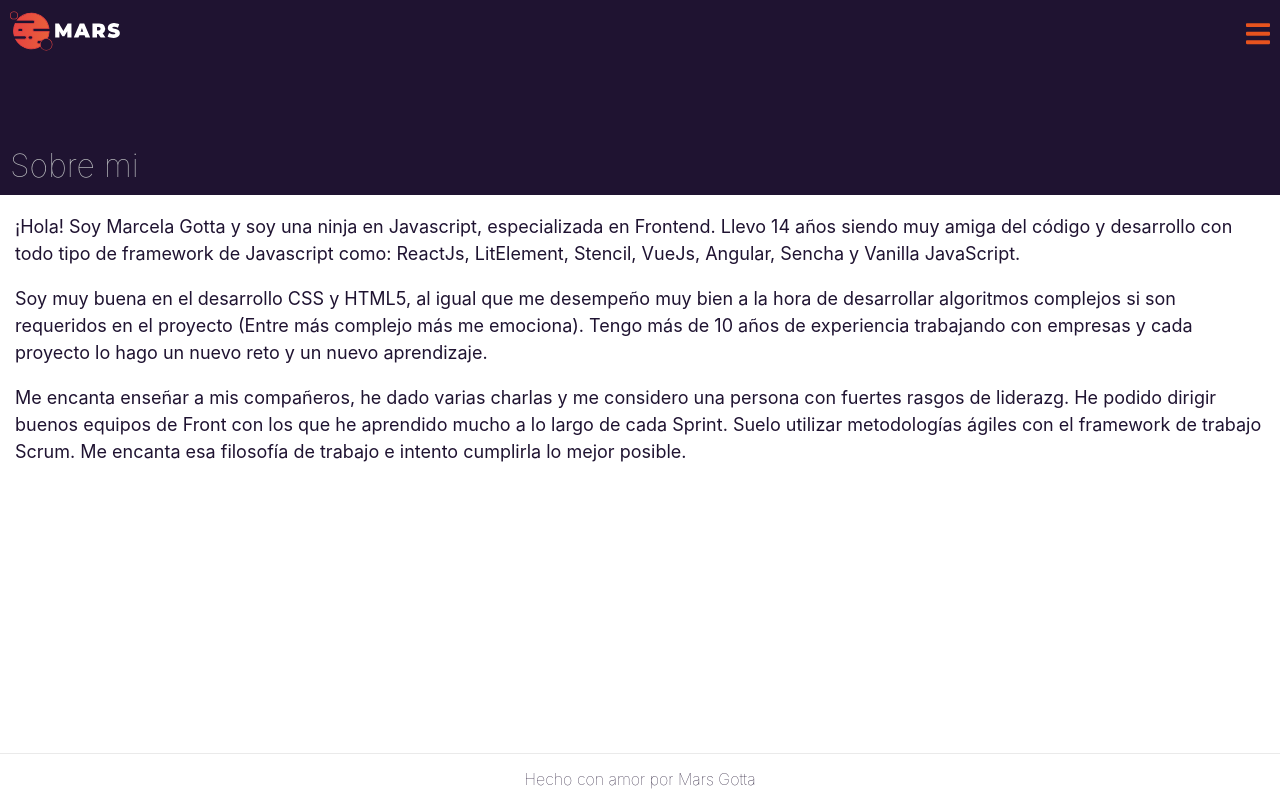
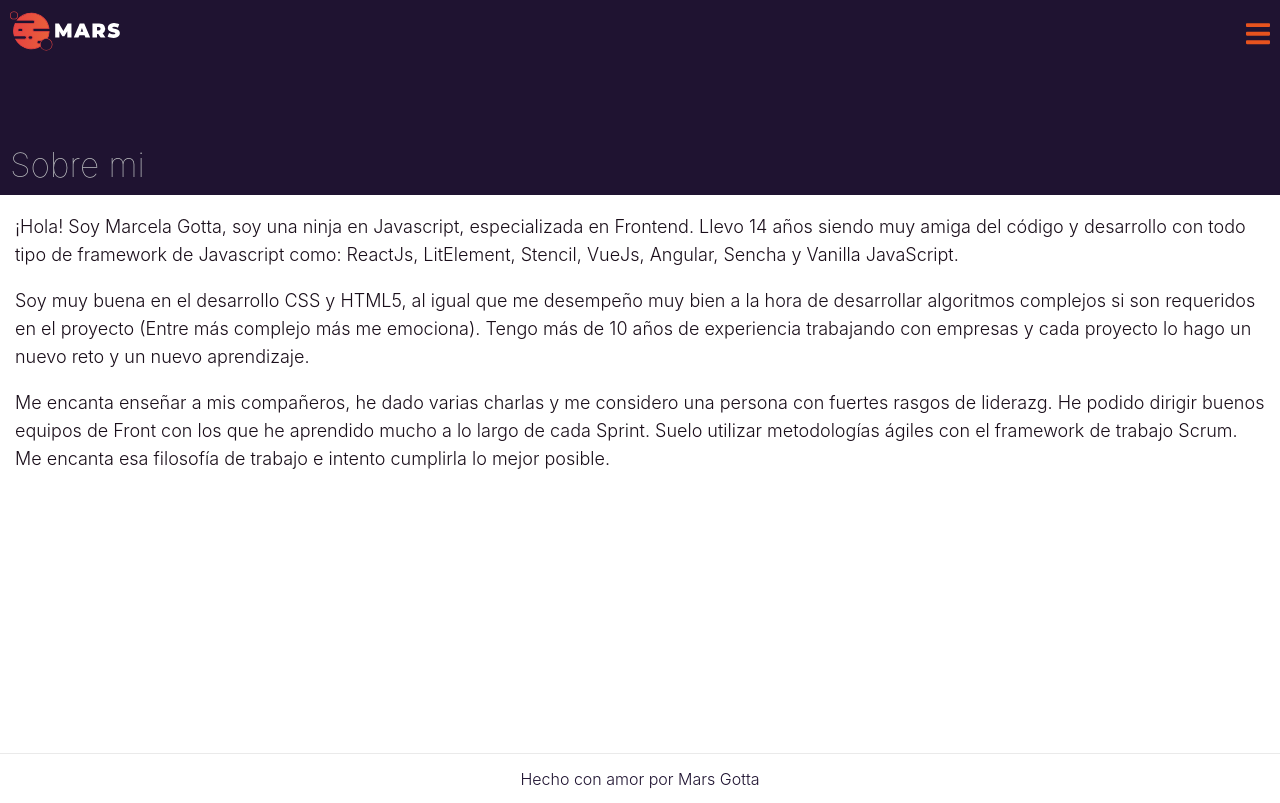
Before and after one commit to MarsGotta/Mars-Gotta, a Next.js app: page /about in a window 1280 px wide. Built offline with nearby package versions, Linux system fonts and the light colour scheme.

Commit message:
fix: fixing and changing fonts and fonmt size

```diff
--- a/components/mars-button/MarsButton.module.css
+++ b/components/mars-button/MarsButton.module.css
@@ -2,10 +2,10 @@
   background-color: #e6362d;
   border: none;
   color: #fff;
-  padding: 8px;
+  padding: 8px 15px;
   border-radius: 4px;
   font-size: 19px;
-  font-weight: 100;
+  font-weight: 300;
   font-family: inherit;
   cursor: pointer;
 }
--- a/components/mars-footer/MarsFooter.module.css
+++ b/components/mars-footer/MarsFooter.module.css
@@ -6,7 +6,7 @@
   justify-content: center;
   align-items: center;
   color: #1f1331;
-  font-weight: 100;
+  font-weight: 300;
 }
 
 .footer img {
--- a/components/mars-menu/MarsMenu.module.css
+++ b/components/mars-menu/MarsMenu.module.css
@@ -40,7 +40,7 @@
   width: 100%;
   color: #bcbec0;
   font-size: 25px;
-  font-weight: 100;
+  font-weight: 300;
   line-height: 45px;
   padding-left: 20px;
 }
--- a/components/mars-sub-header/MarsSubHeader.module.css
+++ b/components/mars-sub-header/MarsSubHeader.module.css
@@ -10,4 +10,5 @@
   padding: 10px;
   color: #bcbec0;
   font-weight: 100;
+  font-size: 2.1rem;
 }
--- a/layout/Layout.jsx
+++ b/layout/Layout.jsx
@@ -17,7 +17,7 @@ const Layout = ({
 		<Fragment>
 			<MarsHeader />
 			{renderSubHeader(landing, config)}
-			<main style={!landing ? { padding: '0 15px', fontSize: '20px', color: '#1F1331', fontWeight: 400, minHeight: 'calc(100vh - 260px)' } : {}}>
+			<main style={!landing ? { padding: '0 15px', fontSize: '20px', color: '#1a0e1a', fontWeight: 300, minHeight: 'calc(100vh - 260px)' } : {}}>
 				{children}
 			</main>
 			<MarsFooter />
--- a/pages/about.js
+++ b/pages/about.js
@@ -9,20 +9,20 @@ export default function About() {
         <title>{config.title} | Mars Gotta</title>
         <link rel="icon" href="/favicon.ico" />
       </Head>
-      <p style={{ lineHeight: "27px", fontSize: "18px" }}>
-        ¡Hola! Soy Marcela Gotta y soy una ninja en Javascript, especializada en
+      <p style={{ lineHeight: "28px", fontSize: "18px" }}>
+        ¡Hola! Soy Marcela Gotta, soy una ninja en Javascript, especializada en
         Frontend. Llevo 14 años siendo muy amiga del código y desarrollo con
         todo tipo de framework de Javascript como: ReactJs, LitElement, Stencil,
         VueJs, Angular, Sencha y Vanilla JavaScript.
       </p>
-      <p style={{ lineHeight: "27px", fontSize: "18px" }}>
+      <p style={{ lineHeight: "28px", fontSize: "18px" }}>
         Soy muy buena en el desarrollo CSS y HTML5, al igual que me desempeño
         muy bien a la hora de desarrollar algoritmos complejos si son requeridos
         en el proyecto (Entre más complejo más me emociona). Tengo más de 10
         años de experiencia trabajando con empresas y cada proyecto lo hago un
         nuevo reto y un nuevo aprendizaje.
       </p>
-      <p style={{ lineHeight: "27px", fontSize: "18px" }}>
+      <p style={{ lineHeight: "28px", fontSize: "18px" }}>
         Me encanta enseñar a mis compañeros, he dado varias charlas y me
         considero una persona con fuertes rasgos de liderazg. He podido dirigir
         buenos equipos de Front con los que he aprendido mucho a lo largo de
--- a/pages/contact.js
+++ b/pages/contact.js
@@ -10,9 +10,9 @@ export default function Contact() {
         <link rel="icon" href="/favicon.ico" />
       </Head>
       <div style={{ display: "flex", flexDirection: "column" }}>
-        <h3 style={{ fontWeight: 400, color: "#e6362d", margin: "15px 0" }}>
+        <h4 style={{ color: "#1a0e1a", margin: "15px 0" }}>
           ¡Lo siento! Esta página está en construcción
-        </h3>
+        </h4>
         <p style={{ fontSize: "18px", margin: "0", marginBottom: "10px" }}>
           Pronto tendré novedades para ti :)
         </p>
--- a/pages/mars-lab.js
+++ b/pages/mars-lab.js
@@ -10,9 +10,9 @@ export default function MarsLab() {
         <link rel="icon" href="/favicon.ico" />
       </Head>
       <div style={{ display: "flex", flexDirection: "column" }}>
-        <h3 style={{ fontWeight: 400, color: "#e6362d", margin: "15px 0" }}>
+        <h4 style={{ color: "#1a0e1a", margin: "15px 0" }}>
           ¡Lo siento! Esta página está en construcción
-        </h3>
+        </h4>
         <p style={{ fontSize: "18px", margin: "0", marginBottom: "10px" }}>
           Pronto tendré novedades para ti :)
         </p>
--- a/pages/own-projects.js
+++ b/pages/own-projects.js
@@ -10,9 +10,9 @@ export default function OwnProjects() {
         <link rel="icon" href="/favicon.ico" />
       </Head>
       <div style={{ display: "flex", flexDirection: "column" }}>
-        <h3 style={{ fontWeight: 400, color: "#e6362d", margin: "15px 0" }}>
+        <h4 style={{ color: "#1a0e1a", margin: "15px 0" }}>
           ¡Lo siento! Esta página está en construcción
-        </h3>
+        </h4>
         <p style={{ fontSize: "18px", margin: "0", marginBottom: "10px" }}>
           Pronto tendré novedades para ti :)
         </p>
--- a/pages/website.js
+++ b/pages/website.js
@@ -10,7 +10,7 @@ export default function Website() {
         <title>{config.title} | Mars Gotta</title>
         <link rel="icon" href="/favicon.ico" />
       </Head>
-      <p style={{ fontSize: "18px", margin: "15px 10px" }}>
+      <p style={{ fontSize: "19px", margin: "15px 0px" }}>
         Esta web está desarrollada con amor y con las siguientes tecnologías.
       </p>
       <div
--- a/styles/Home.module.css
+++ b/styles/Home.module.css
@@ -31,7 +31,7 @@
   color: #1f1331;
   margin: 0;
   line-height: 1.6;
-  font-size: 50px;
+  font-size: 2.9rem;
   font-weight: 300;
 }
 
@@ -39,7 +39,7 @@
   color: #1f1331;
   margin: 0;
   line-height: 1.15;
-  font-size: 33px;
+  font-size: 2rem;
   font-weight: 300;
 }
 
@@ -57,7 +57,7 @@
   line-height: 1.5;
   font-size: 19px;
   color: #1f1331;
-  font-weight: 200;
+  font-weight: 300;
 }
 
 .code {
--- a/styles/globals.css
+++ b/styles/globals.css
@@ -1,11 +1,12 @@
-@import url("https://fonts.googleapis.com/css2?family=Open+Sans:wght@300;400;600;700&display=swap");
+@import url("https://fonts.googleapis.com/css2?family=Roboto:ital,wght@0,100;0,300;0,400;0,500;1,300;1,400&display=swap");
 
 html,
 body {
   padding: 0;
   margin: 0;
-  font-family: -apple-system, BlinkMacSystemFont, Segoe UI, Roboto, Oxygen,
+  font-family: -apple-system, BlinkMacSystemFont, Roboto, Segoe UI, Oxygen,
     Ubuntu, Cantarell, Fira Sans, Droid Sans, Helvetica Neue, sans-serif;
+  font-weight: 300;
 }
 
 a {
```
